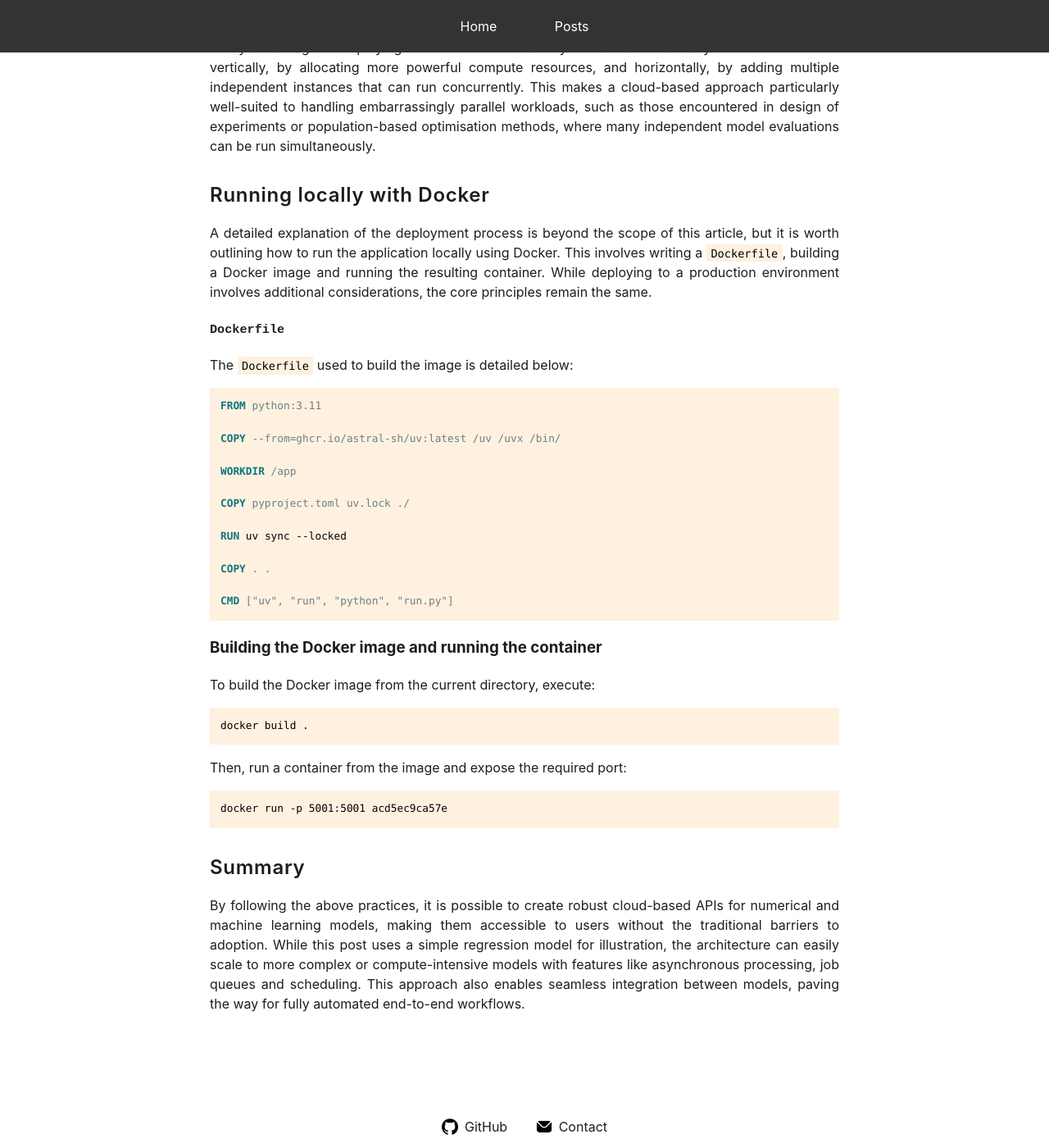
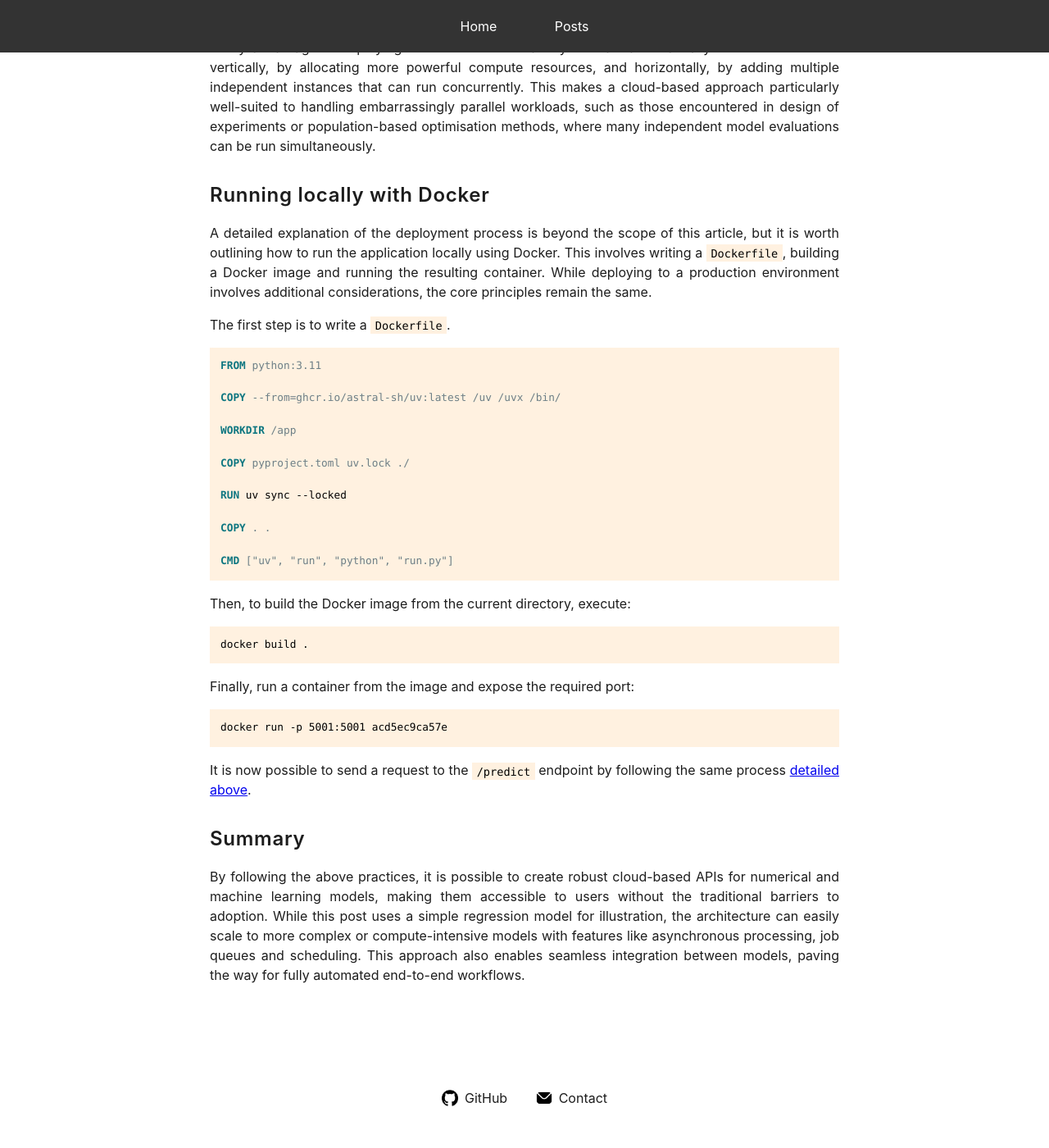
Before and after one commit to mark-hobbs/mark-hobbs.github.io, a Jekyll site: the page built from _posts/2025-04-15-model-deployment.md, in a window 1280 px wide and 1400 px high, scrolled down 5409 px. Shown: the whole window at 82% size. Built offline with Jekyll 4.4.1, drawn with Linux system fonts in a browser that asks for light colours; formulas are drawn with MathJax 3; after the commit the page ends 6774 px from its top, so only the background shows below that.

Commit message:
Running locally with Docker

````diff
--- a/_posts/2025-04-15-model-deployment.md
+++ b/_posts/2025-04-15-model-deployment.md
@@ -241,9 +241,7 @@ A key advantage of deploying in the cloud is the ability to scale automatically
 
 A detailed explanation of the deployment process is beyond the scope of this article, but it is worth outlining how to run the application locally using Docker. This involves writing a `Dockerfile`, building a Docker image and running the resulting container. While deploying to a production environment involves additional considerations, the core principles remain the same.
 
-### `Dockerfile`
-
-The `Dockerfile` used to build the image is detailed below:
+The first step is to write a `Dockerfile`.
 
 ```dockerfile
 FROM python:3.11
@@ -261,19 +259,19 @@ COPY . .
 CMD ["uv", "run", "python", "run.py"]
 ```
 
-### Building the Docker image and running the container
-
-To build the Docker image from the current directory, execute:
+Then, to build the Docker image from the current directory, execute:
 
 ```bash
 docker build .
 ```
 
-Then, run a container from the image and expose the required port:
+Finally, run a container from the image and expose the required port:
 
 ```bash
 docker run -p 5001:5001 acd5ec9ca57e
 ```
+
+It is now possible to send a request to the `/predict` endpoint by following the same process [detailed above](#running-locally).
 
 ## Summary
 
````
